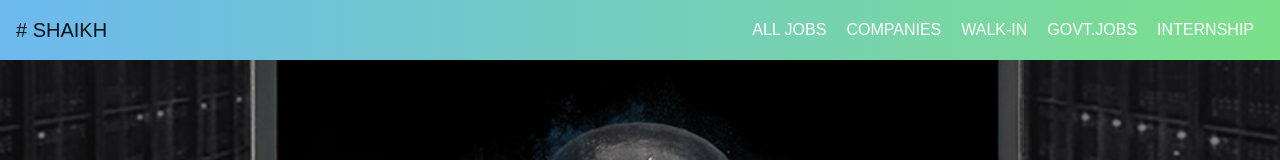
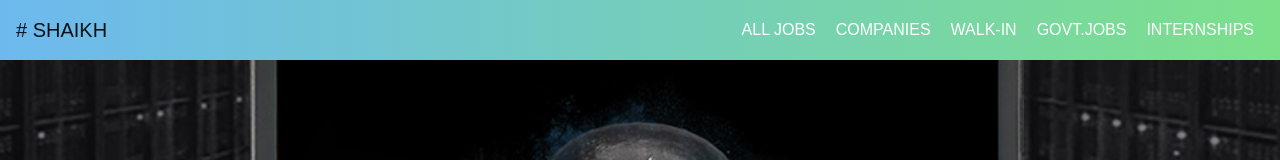
Before and after one commit to shohel78692/shohel-website1, a plain HTML site: page index.html in a window 1280 px wide. Shown: the top 160 px of the page. Drawn offline with nearby package versions, Linux system fonts and the light colour scheme.

Commit message:
Update index.html

```diff
--- a/index.html
+++ b/index.html
@@ -33,7 +33,7 @@
         <a class="nav-link" href="#">GOVT.JOBS</a>
       </li>
       <li class="nav-item">
-        <a class="nav-link" href="#">INTERNSHIP</a>
+        <a class="nav-link" href="#">INTERNSHIPS</a>
       </li>
     </ul>
   </div>
```
